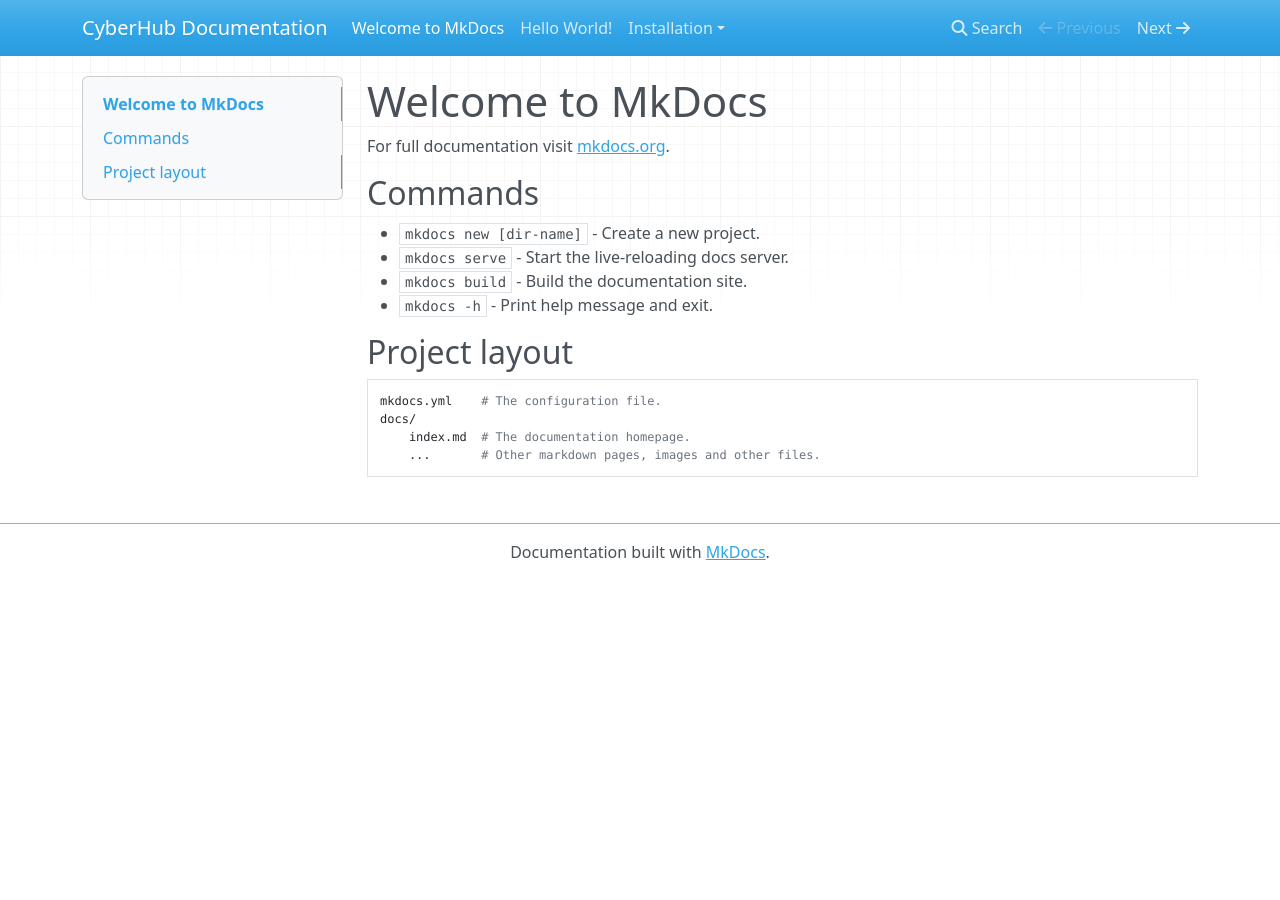
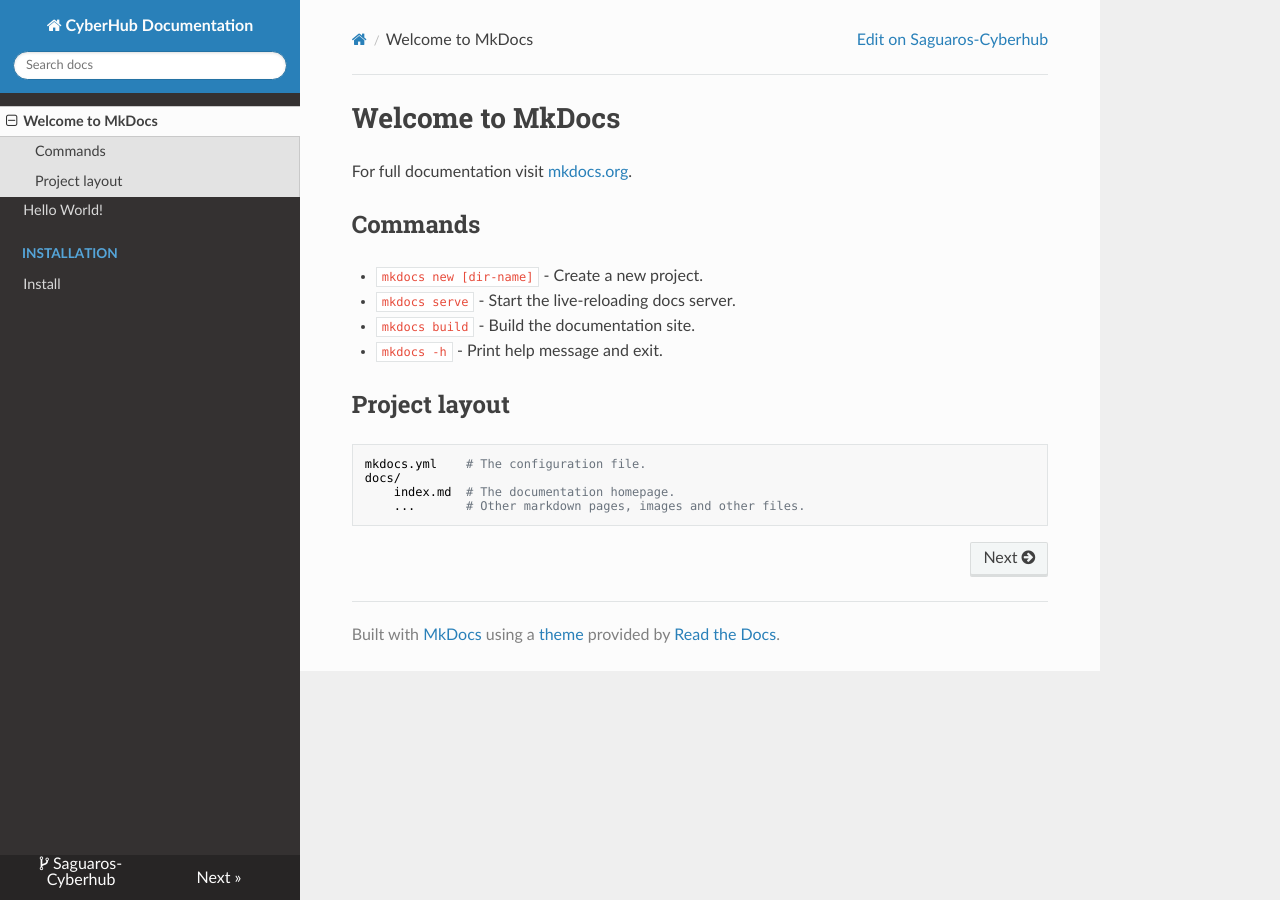
Before and after one commit to Saguaros-CyberHub/CyberHub-Docs, an MkDocs documentation site: the page built from docs/index.md, in a window 1280 px wide. Built offline with MkDocs 1.6.1, drawn with Linux system fonts in a browser that asks for light colours; nearby versions of some CDN libraries.

Commit message:
Add initial configuration for mkdocs with site details and theme settings

```diff
--- a/mkdocs.yml
+++ b/mkdocs.yml
@@ -1 +1,10 @@
 site_name: CyberHub Documentation
+site_description: Documentation for the CyberHub, a platform for collaborative data science and research.
+site_url: https://docs.saguaroscyberhub.org
+
+repo_url: https://saguaros-cyberhub.github.io/CyberHub-Docs/
+edit_uri: edit/master/docs/docs
+
+### Build settings ###
+
+theme: readthedocs
```
